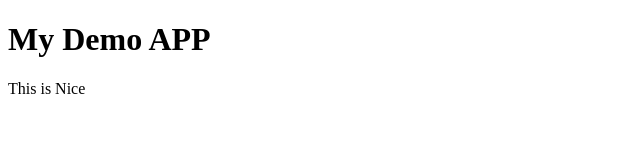
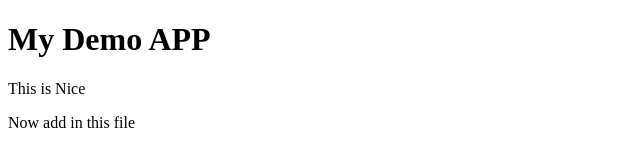
Before and after one commit to kuldeepnimble/aws-ci-cd, a plain HTML site: page index.html in a window 1280 px wide. Shown: the whole page, without its empty margins (0-640 px from the left). Drawn offline with Linux system fonts and the light colour scheme.

Commit message:
Update index.html

```diff
--- a/index.html
+++ b/index.html
@@ -1,3 +1,4 @@
 <!DOCTYPE html>
 <h1> My Demo APP </h1>
 <p> This is Nice </p>
+<p> Now add in this file</p>
```
